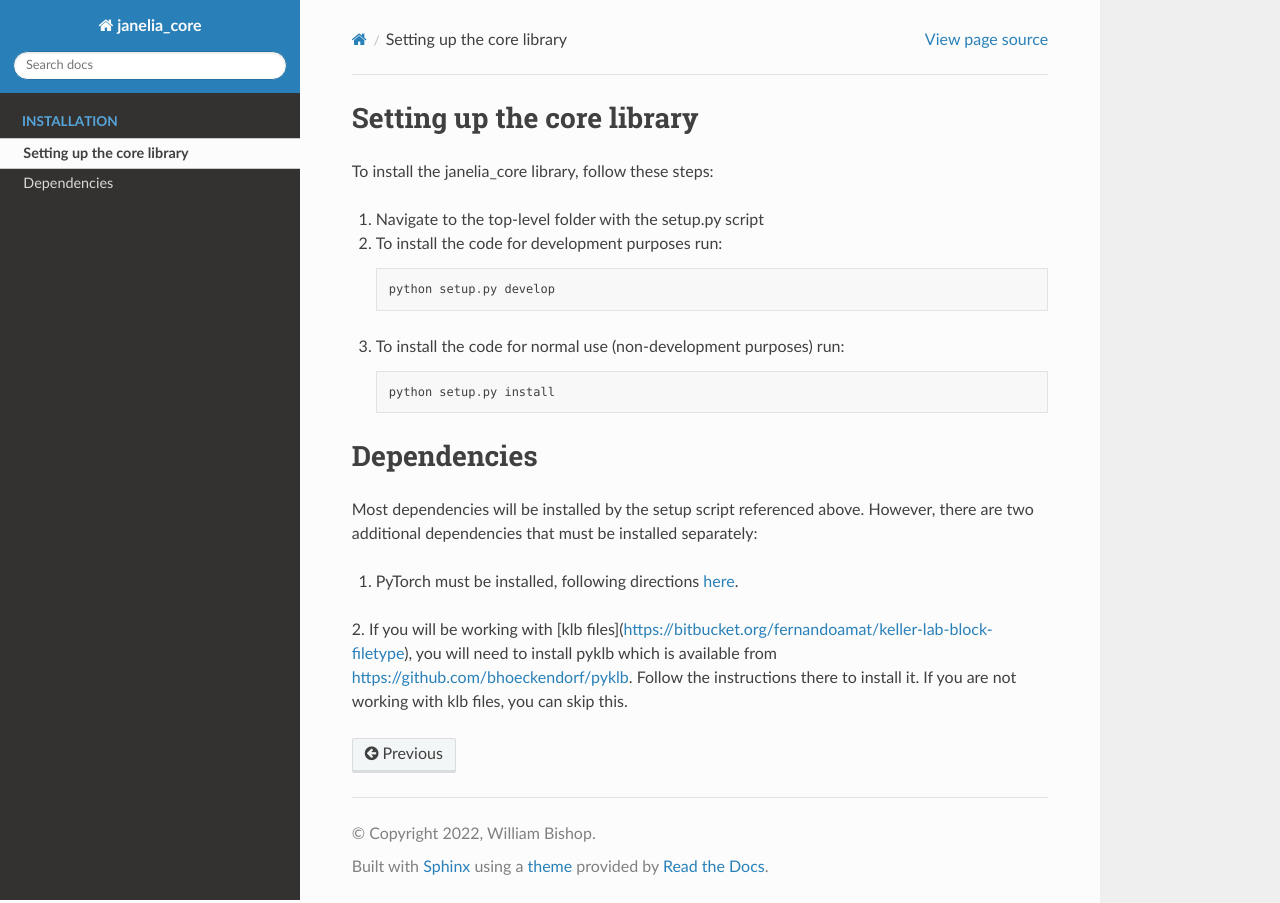
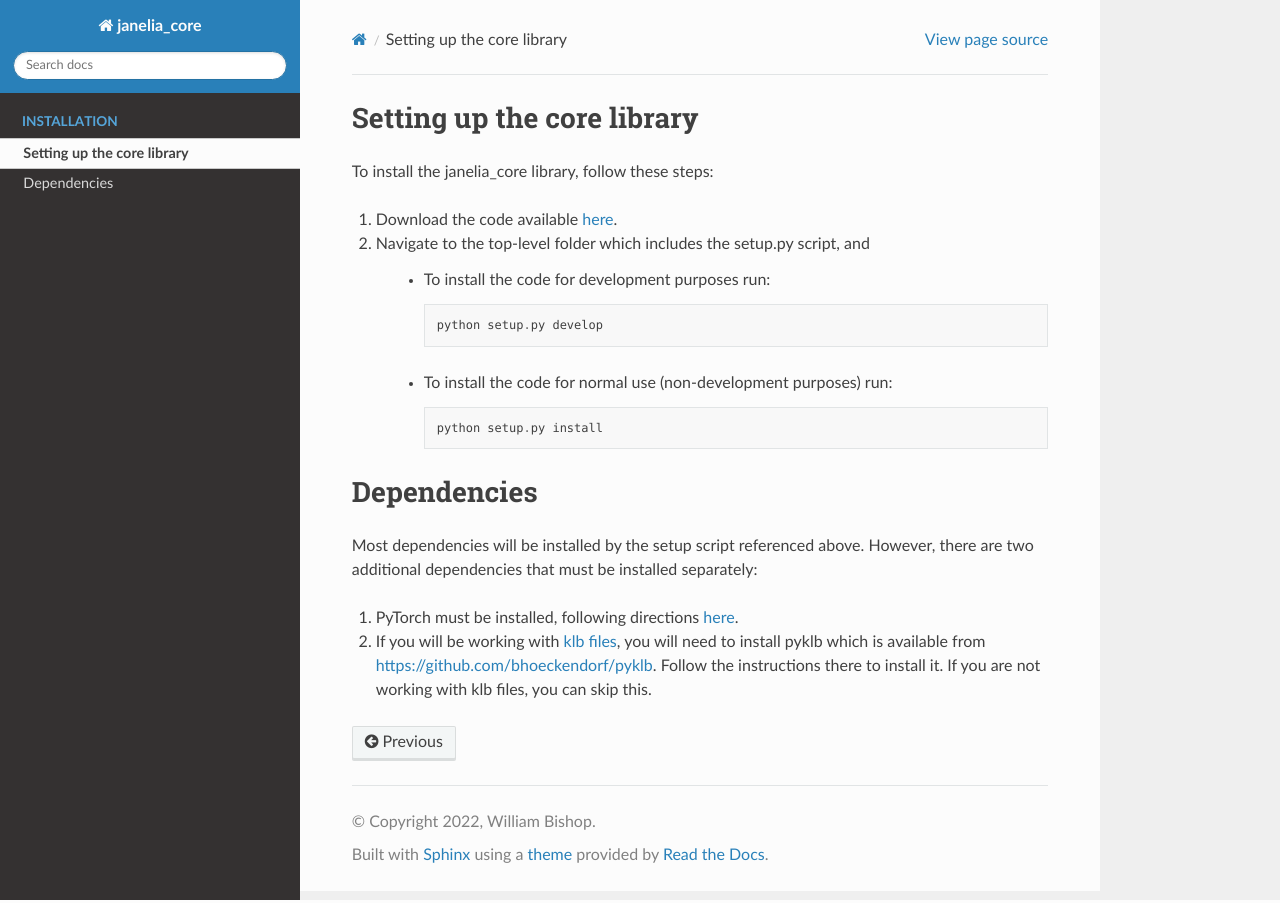
Before and after one commit to wbishopJanelia/janelia_core, a Sphinx documentation site: the page built from docs/source/install.rst, in a window 1280 px wide. Built offline with Sphinx 7.4.7 and the Read the Docs theme 2.0.0, drawn with Linux system fonts in a browser that asks for light colours; pages that are not in the unit, such as notebooks, are missing from menus.

Commit message:
Updated documentation.

```diff
--- a/docs/source/index.rst
+++ b/docs/source/index.rst
@@ -42,6 +42,10 @@ See the full :doc:`API <autoapi/janelia_core/index>` to explore all tools which
 
    janelia_core <autoapi/janelia_core/index>
 
+Contact
+-------
+bishopw@janelia.hhmi.org
+
 Indices and tables
 ==================
 
--- a/docs/source/install.rst
+++ b/docs/source/install.rst
@@ -3,15 +3,17 @@ Setting up the core library
 
 To install the janelia_core library, follow these steps:
 
-1. Navigate to the top-level folder with the setup.py script
+1. Download the code available `here <https://github.com/wbishopJanelia/janelia_core>`_.
 
-2. To install the code for development purposes run::
+2. Navigate to the top-level folder which includes the setup.py script, and
 
-    python setup.py develop
+    * To install the code for development purposes run::
 
-3. To install the code for normal use (non-development purposes) run::
+        python setup.py develop
 
-    python setup.py install
+    * To install the code for normal use (non-development purposes) run::
+
+        python setup.py install
 
 Dependencies
 ------------
@@ -21,6 +23,4 @@ dependencies that must be installed separately:
 
 1. PyTorch must be installed, following directions `here <https://pytorch.org/>`_.
 
-2. If you will be working with [klb files](https://bitbucket.org/fernandoamat/keller-lab-block-filetype),
-you will need to install pyklb which is available from https://github.com/bhoeckendorf/pyklb.
-Follow the instructions there to install it.  If you are not working with klb files, you can skip this.
+2. If you will be working with `klb files <https://bitbucket.org/fernandoamat/keller-lab-block-filetype>`_, you will need to install pyklb which is available from https://github.com/bhoeckendorf/pyklb. Follow the instructions there to install it.  If you are not working with klb files, you can skip this.
```
